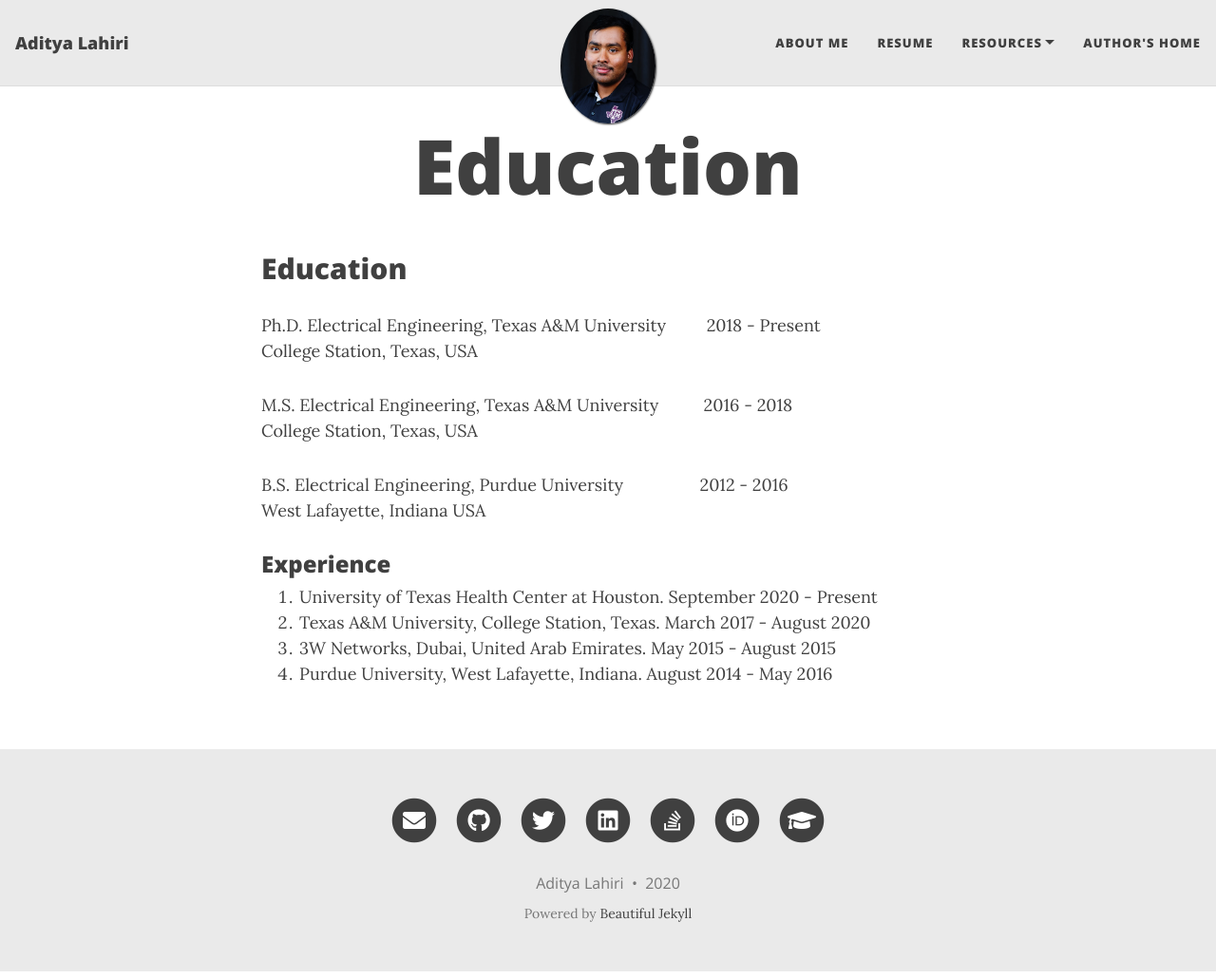
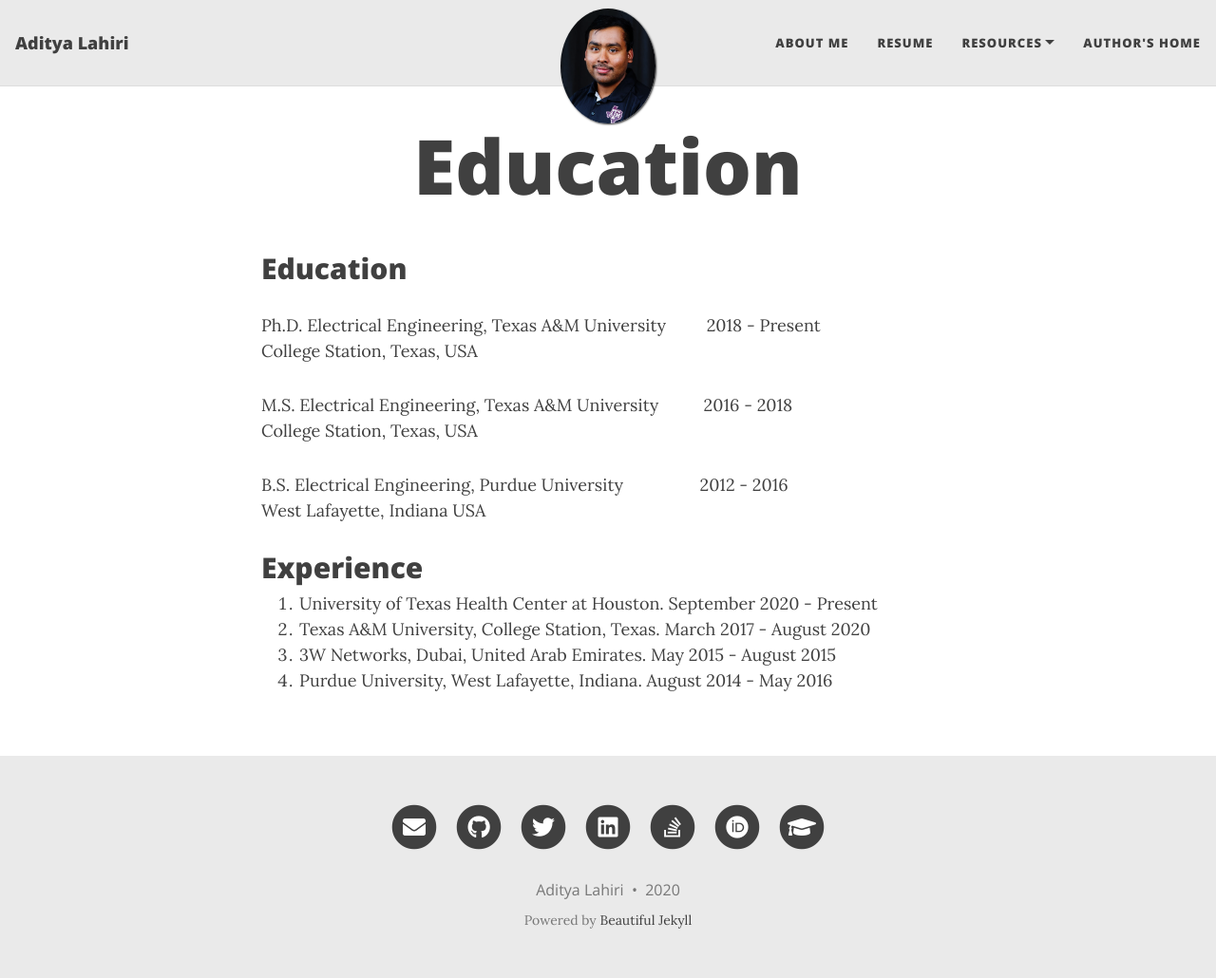
Before and after one commit to adilahiri/adilahiri.github.io, a Jekyll site: the page built from resume.md, in a window 1280 px wide and 1030 px high. Shown: the whole window at 95% size. Built offline with Jekyll 4.4.1, drawn with Linux system fonts in a browser that asks for light colours; nearby versions of some CDN libraries; our own code applies the rules of GitHub Pages for plain Markdown files.

```diff
--- a/resume.md
+++ b/resume.md
@@ -15,7 +15,7 @@ West Lafayette, Indiana USA
 
 
 
-### Experience
+## Experience
 1. University of Texas Health Center at Houston.  September 2020 - Present
 2. Texas A&M University, College Station, Texas.  March 2017 - August 2020
 3. 3W Networks, Dubai, United Arab Emirates.      May 2015 - August 2015
```
